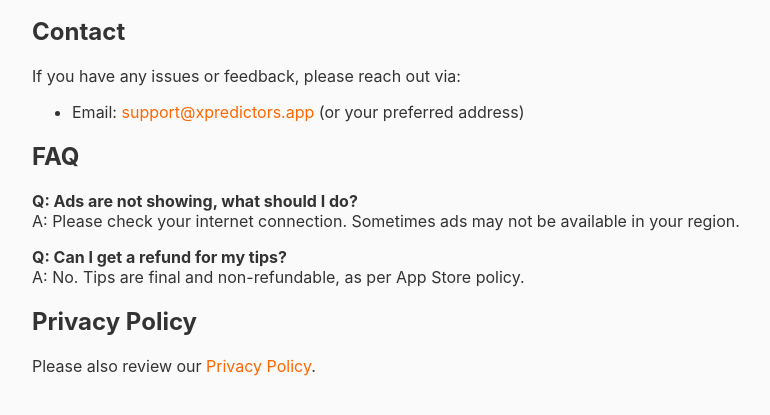
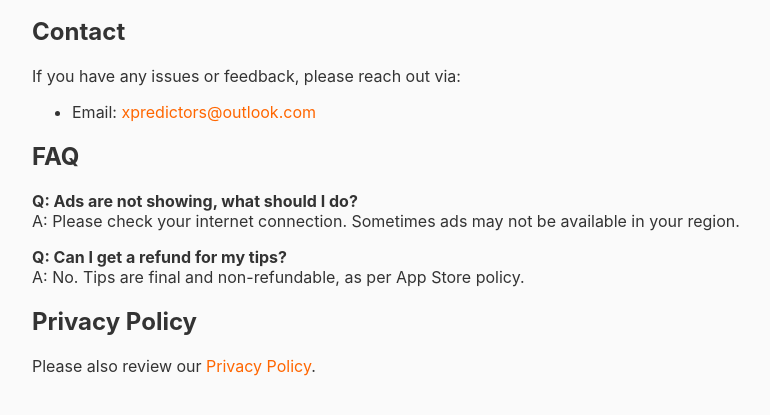
Before and after one commit to xpredictors/xpredictors-support, a plain HTML site: page index.html in a window 1280 px wide. Shown: the part 123-538 px from the top of the page, without its empty margins (8-778 px from the left). Drawn offline with Linux system fonts and the light colour scheme.

Commit message:
Update index.html

```diff
--- a/index.html
+++ b/index.html
@@ -17,7 +17,7 @@
   <h2>Contact</h2>
   <p>If you have any issues or feedback, please reach out via:</p>
   <ul>
-    <li>Email: <a href="mailto:support@xpredictors.app">support@xpredictors.app</a> (or your preferred address)</li>
+    <li>Email: <a href="mailto:xpredictors@outlook.com">xpredictors@outlook.com</a></li>
   </ul>
 
   <h2>FAQ</h2>
```
